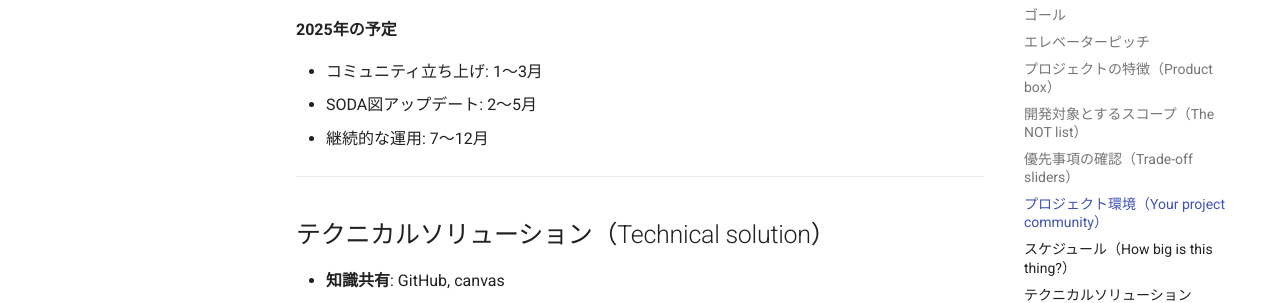
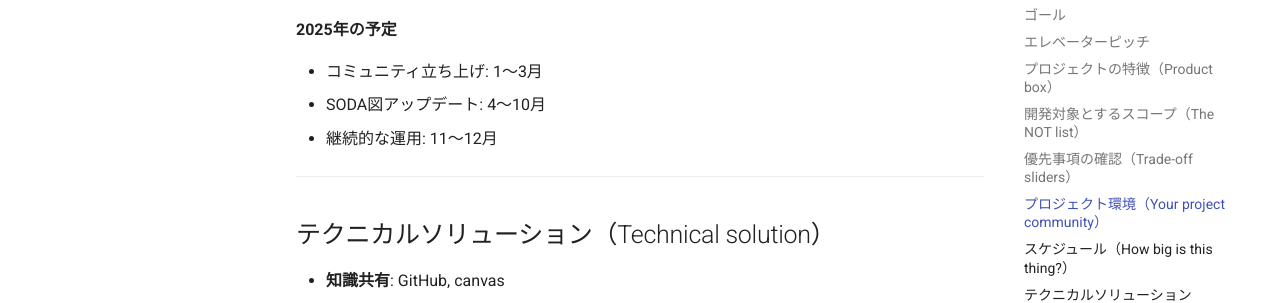
Before and after one commit to Findy/soda.community, an MkDocs documentation site: the page built from deck/deck.md, in a window 1280 px wide and 900 px high, scrolled down 4309 px. Shown: the part 165-468 px from the top of the window. Built offline with MkDocs 1.6.1 and Material for MkDocs 9.7.7, drawn with Linux system fonts in a browser that asks for light colours.

Commit message:
立ち上げスケジュールの修正
コミュニティ立ち上げのスケジュールを見直し

```diff
--- a/deck/deck.md
+++ b/deck/deck.md
@@ -143,8 +143,8 @@ SODAの特徴:
 **2025年の予定**
 
 - コミュニティ立ち上げ: 1〜3月
-- SODA図アップデート: 2〜5月
-- 継続的な運用: 7〜12月
+- SODA図アップデート: 4〜10月
+- 継続的な運用: 11〜12月
 
 ---
 
```
